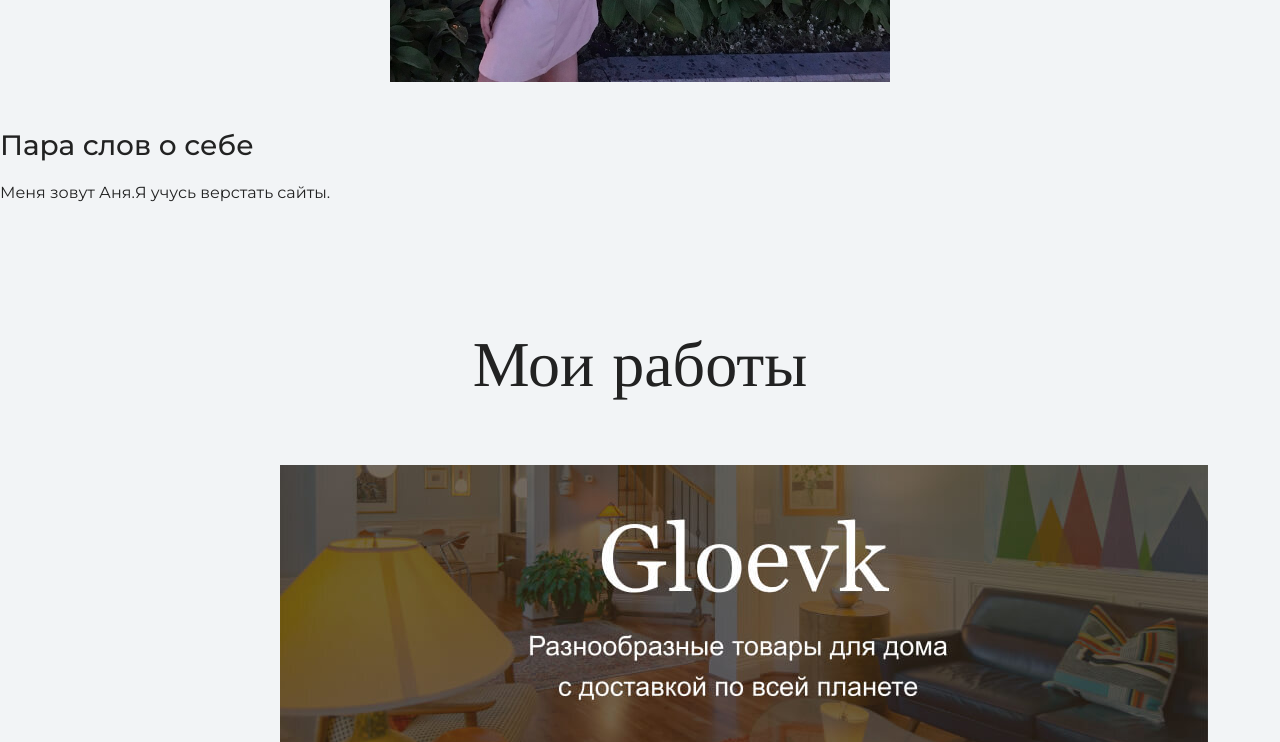
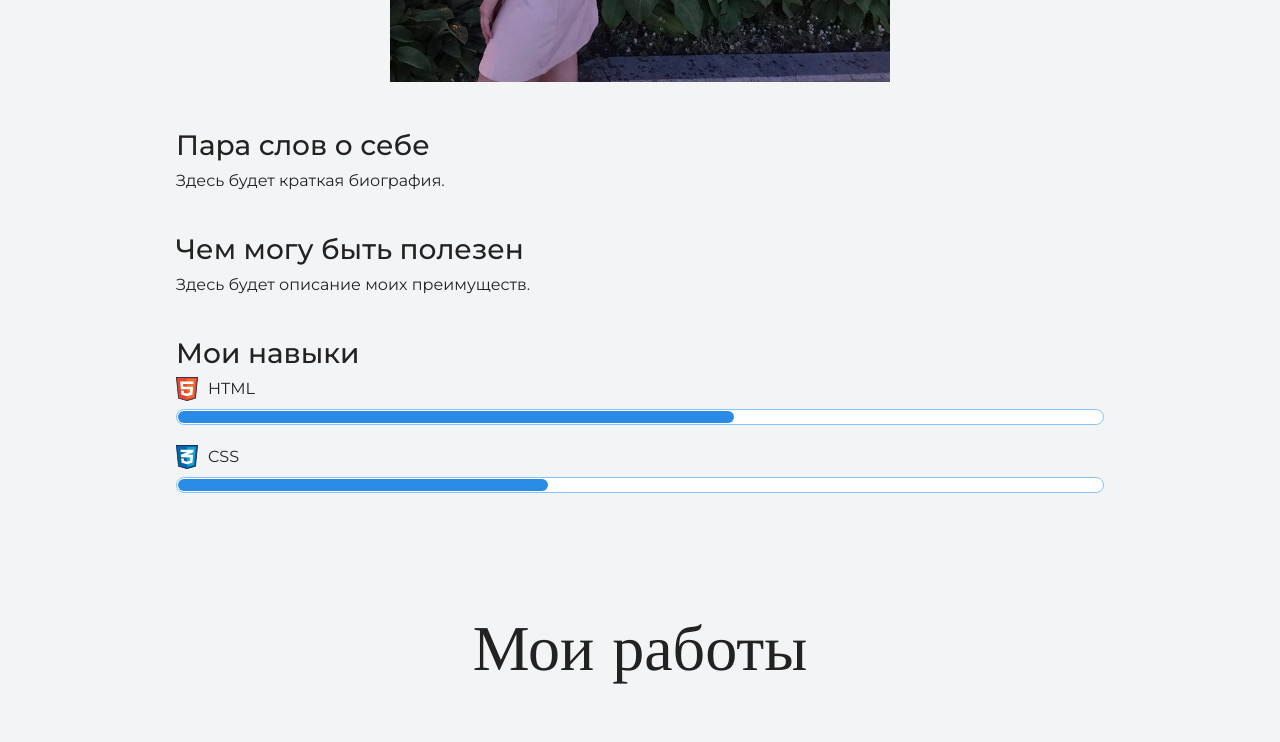
Before and after one commit to Wolfanyy/my-site, a plain HTML site: page index.html in a window 1280 px wide. Shown: the part 1740-2482 px from the top of the page. Drawn offline with nearby package versions, Linux system fonts and the light colour scheme.

Commit message:
добавляет на страницу блок с навыками

```diff
--- a/index.html
+++ b/index.html
@@ -25,13 +25,32 @@
       </section>
 
       <section class="intro">
+          <div class="container">
           <h2 class="subheading">Давайте познакомимся</h2>
           <figure class="user-image">
               <img src="files/user.jpg" width="500" height="650" alt="Фотография
                  Опознанного Енота">
           </figure>
+          <div>
           <h3>Пара слов о себе </h3>
-          <p>Меня зовут Аня.Я учусь верстать сайты.</p>
+          <p>Здесь будет краткая биография.</p>
+          </div>
+          <div>
+              <h3>Чем могу быть полезен</h3>
+              <p>Здесь будет описание моих преимуществ.</p>
+          </div>
+              <div class="skills">
+                  <h3>Мои навыки</h3>
+                  <dl class="skills-list">
+                      <dt class="skill-html">HTML</dt>
+                      <dd class="level"><div style="width: 60%;">60%</div></dd>
+                      <dt class="skill-css">CSS</dt>
+                      <dd class="level"><div style="width: 40%;">40%</div></dd>
+                  </dl>
+              </div>
+
+
+        </div>
       </section>
 
       <section class="portfolio">
--- a/style.css
+++ b/style.css
@@ -90,7 +90,7 @@ body {
 
 .intro h3,
 .portfolio h3 {
-  margin: 0 0 12px;
+  margin: 0 0;
   font-size: 28px;
   line-height: 40px;
   font-weight: 500;
@@ -137,7 +137,7 @@ body {
 }
 
 .portfolio {
-  margin: 0 280px 120px;
+    margin: 0 180px;
 }
 
 .projects {
```
